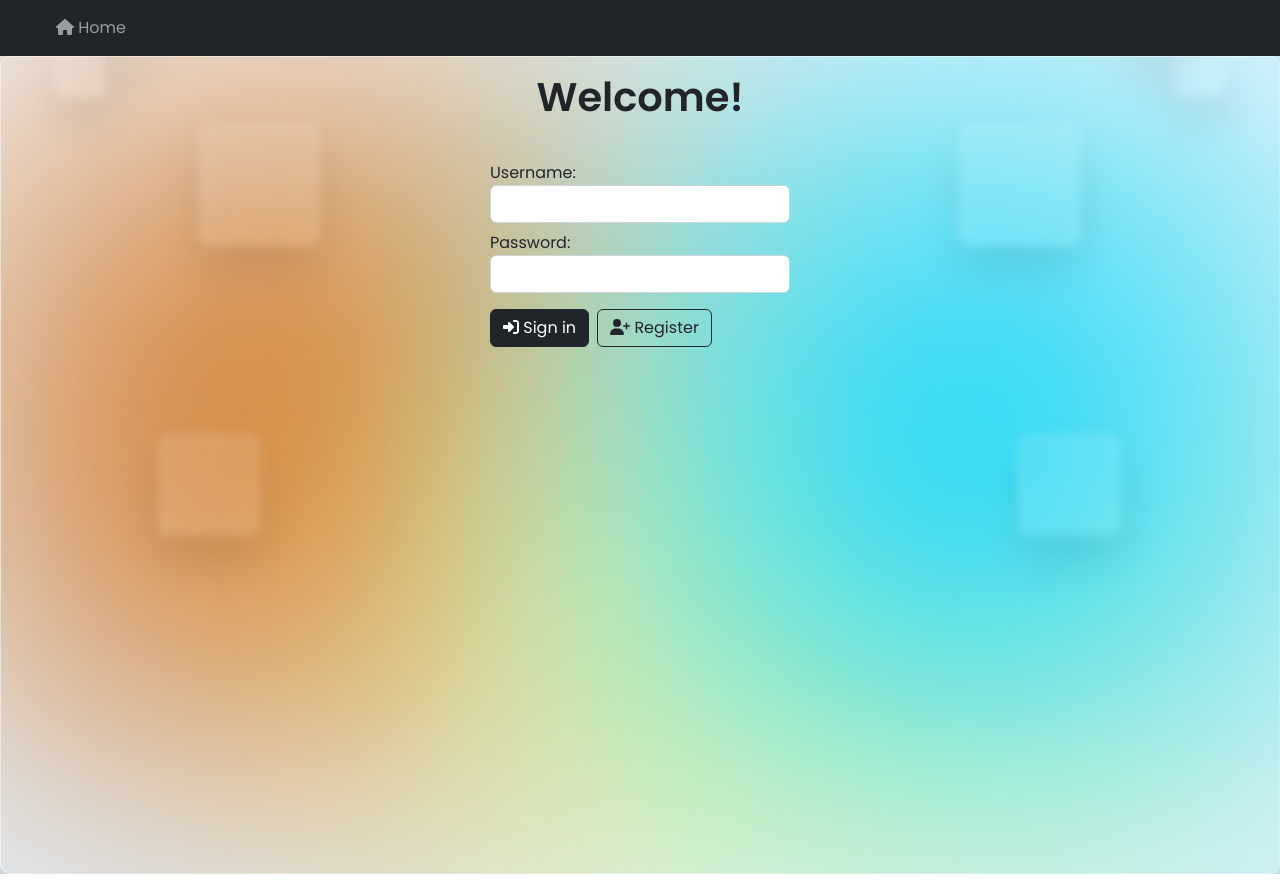
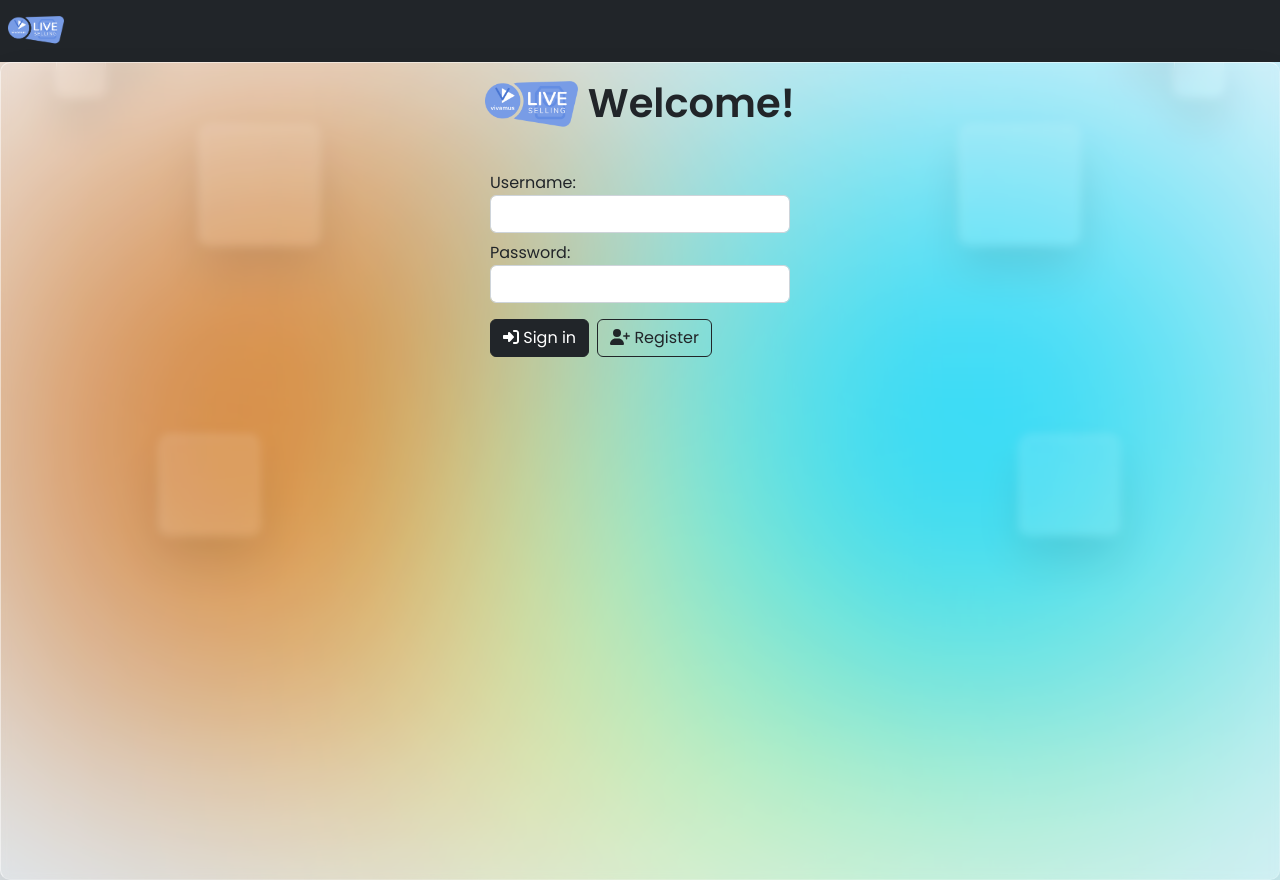
Before and after one commit to GDipSA54Team3/live-selling-app-frontend, a React (Create React App) app: page / in a window 1280 px wide. Built offline with nearby package versions, Linux system fonts and the light colour scheme.

Commit message:
added logo

```diff
--- a/src/component/Home.js
+++ b/src/component/Home.js
@@ -5,6 +5,7 @@ import { withRouter } from './withRouter';
 import { faRightToBracket, faUserPlus } from "@fortawesome/free-solid-svg-icons";
 import { FontAwesomeIcon } from '@fortawesome/react-fontawesome';
 import './Home.css';
+import logo from '../live-selling-logo.png'
 
 
 class Home extends Component {
@@ -88,7 +89,7 @@ class Home extends Component {
                         <div className="container_">
                             <div className="container mt-3">
                                 <div align="center">
-                                    <h1>Welcome!</h1>
+                                    <h1><img style={{ height: '50px' }} src={logo} alt="logo"/> Welcome!</h1>
                                     <br />
                                     <div className="text-start" style={{ width: '300px' }}>
                                         <div className="form-group my-2">
--- a/src/component/NavBar.js
+++ b/src/component/NavBar.js
@@ -1,7 +1,8 @@
+import { faChartLine, faRightFromBracket, faStore } from "@fortawesome/free-solid-svg-icons";
+import { FontAwesomeIcon } from '@fortawesome/react-fontawesome';
 import React from 'react';
 import { Link } from 'react-router-dom';
-import { faHouse, faChartLine, faStore, faRightFromBracket } from "@fortawesome/free-solid-svg-icons";
-import { FontAwesomeIcon } from '@fortawesome/react-fontawesome';
+import logo from '../live-selling-logo.png'
 
 function NavBar() {
     const user = JSON.parse(sessionStorage.getItem('user'));
@@ -13,8 +14,7 @@ function NavBar() {
 
         <nav className="navbar navbar-expand navbar-dark bg-dark">
             <div className="navbar-nav mr-auto">
-                <li>Demo</li>
-                <li className="nav-item"><Link to={"/home"} className="nav-link"><FontAwesomeIcon icon={faHouse} /> Home</Link></li>
+                <li className="nav-item"><Link to={"/home"} className="nav-link"><img style={{ height: '30px' }} src={logo} alt="logo"/></Link></li>
                 {
                     !user ? null :
                         <>
```
Also changed, not shown: src/live-selling-logo.png (added).
